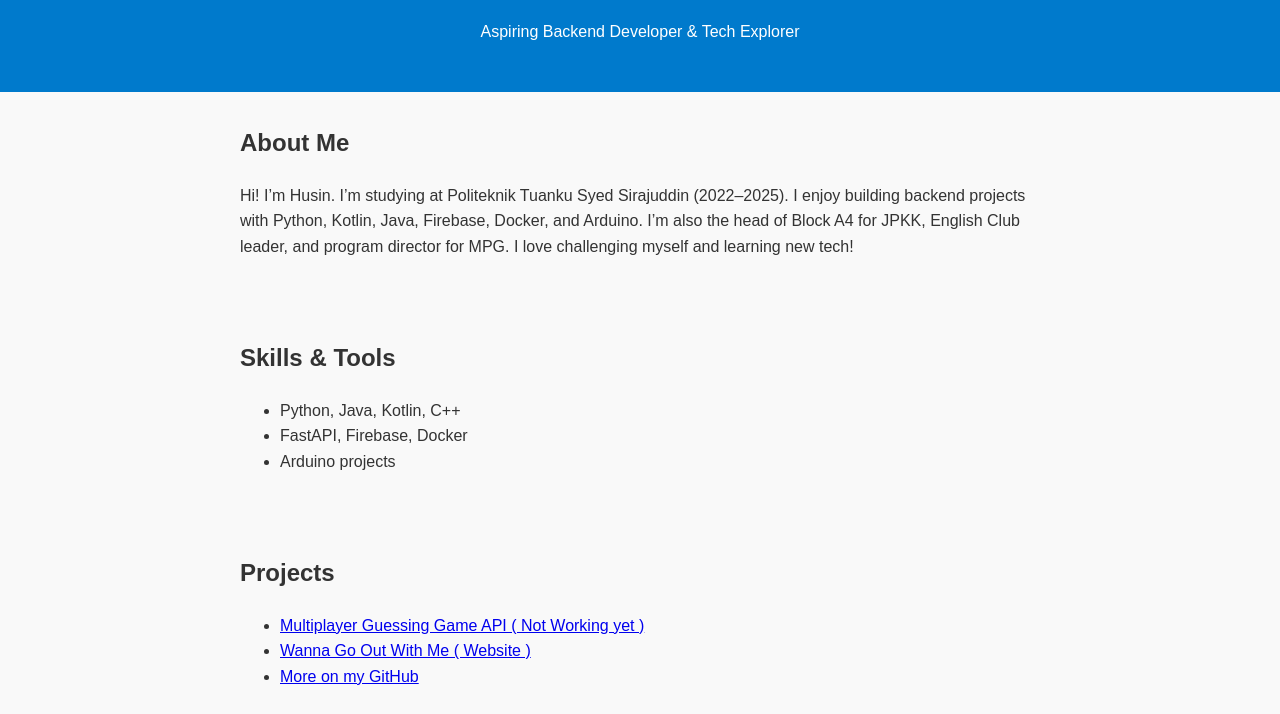
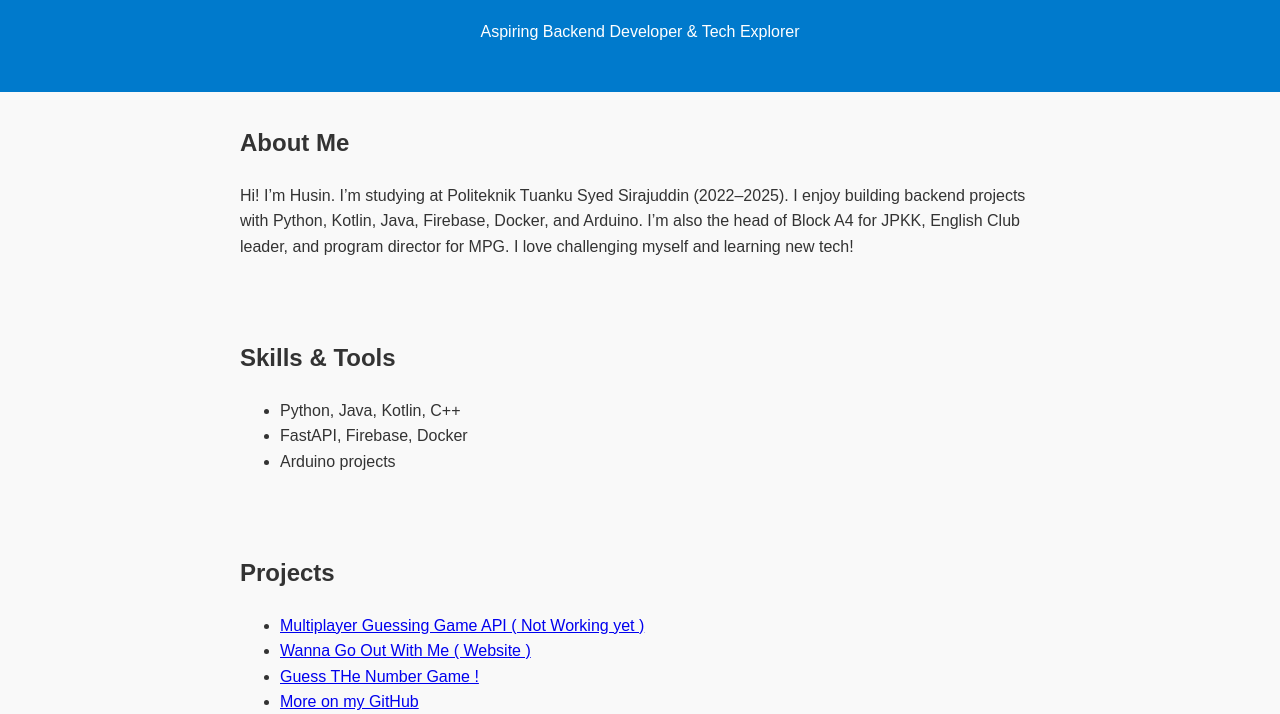
Before and after one commit to MuhdHusain/myself.github.io, a plain HTML site: page index.html in a window 1280 px wide. Shown: the part 86-800 px from the top of the page. Drawn offline with Linux system fonts and the light colour scheme.

Commit message:
Update index.html

```diff
--- a/index.html
+++ b/index.html
@@ -34,6 +34,7 @@
     <ul>
       <li><a href="https://github.com/MuhdHusain/multiplayer-guessing-game-api">Multiplayer Guessing Game API ( Not Working yet )</a></li>
       <li><a href="https://muhdhusain.github.io/testing.github.io/">Wanna Go Out With Me ( Website ) </a></li>
+      <li><a href="https://muhdhusain.github.io/game.github.io/">Guess THe Number Game ! </a></li>
       <li><a href="https://github.com/MuhdHusain">More on my GitHub</a></li>
     </ul>
   </section>
```
